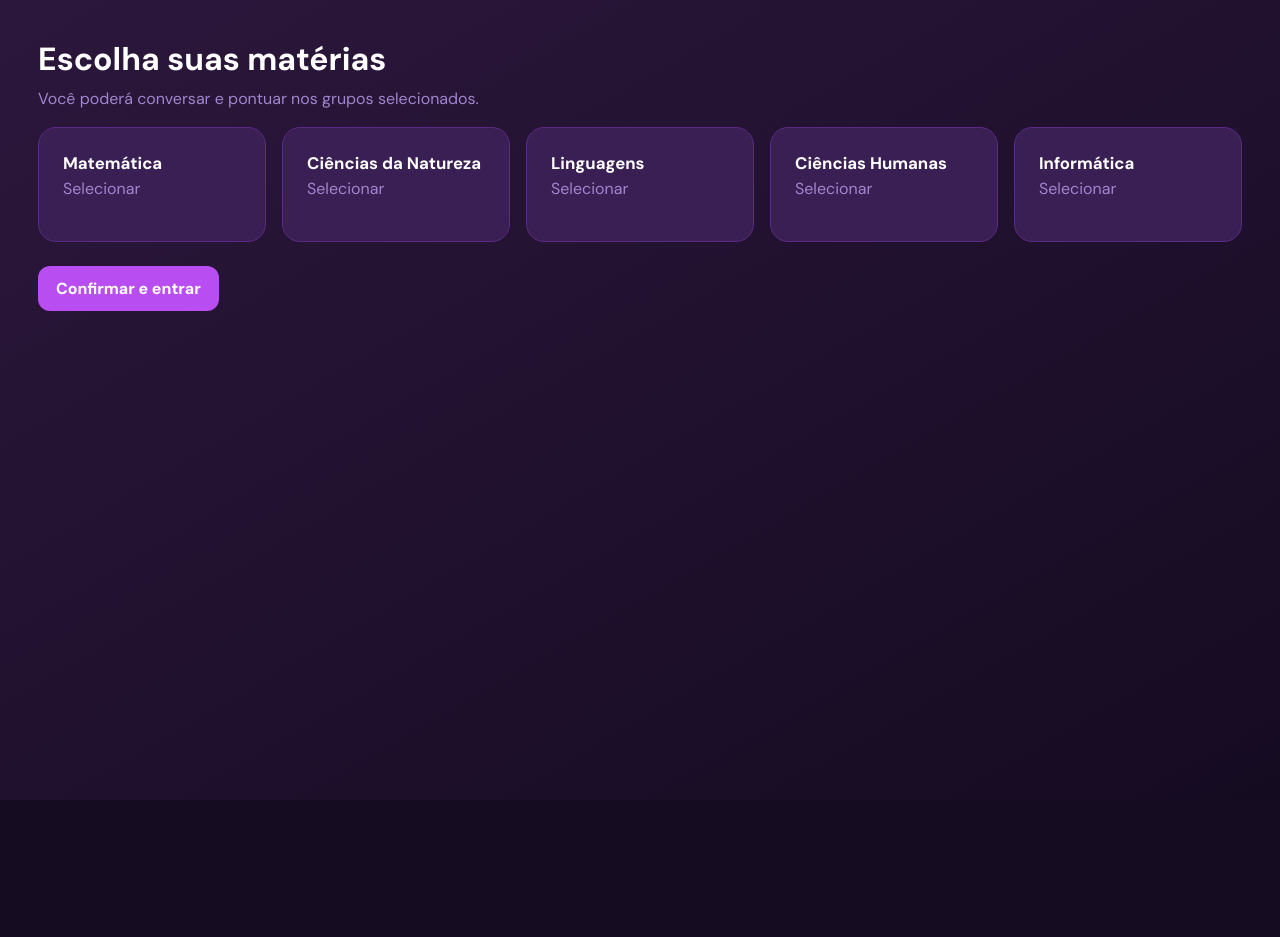
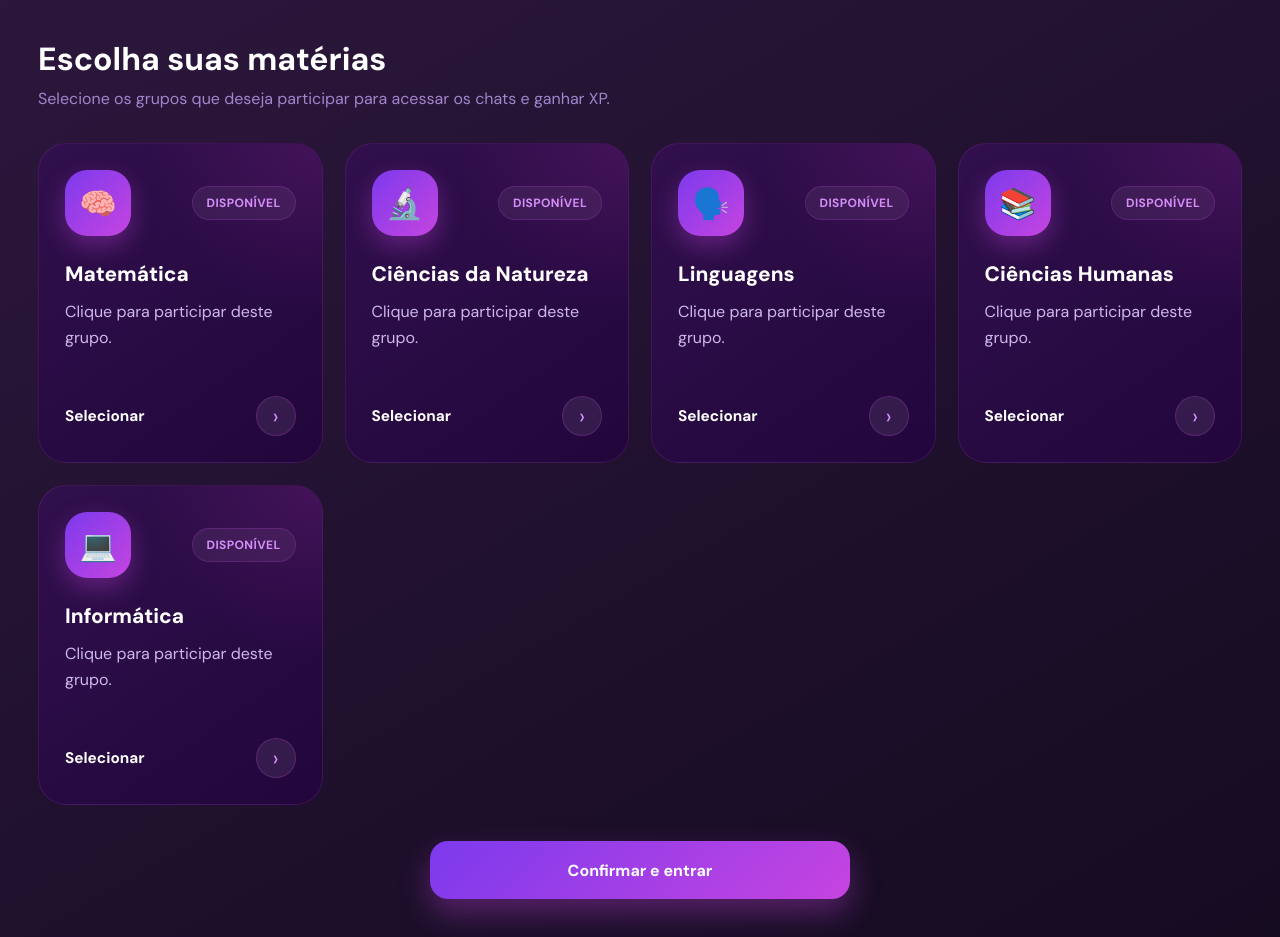
Before and after one commit to OSG-Online-Study-Group/OSG-Web-React, a React (Vite) app: page /OSG-Web-React/selecionar-materias in a window 1280 px wide. Before the commit the page ends 800 px from the top, so only its background shows below. Built offline with nearby package versions, Linux system fonts and the light colour scheme; no server answers; the database is empty; sample sign-in values are in the browser's storage.

Commit message:
correçaõ do jsx

```diff
--- a/src/pages/SelecionarMaterias/index.jsx
+++ b/src/pages/SelecionarMaterias/index.jsx
@@ -1,38 +1,303 @@
 import { useState } from "react";
 import { useNavigate } from "react-router-dom";
 import styled from "styled-components";
+
 import { GROUPS } from "../../constants/groups";
 import { useAuth } from "../../hooks/useAuth";
 import { entrarNosGrupos } from "../../services/firestore";
-import { Button, Card, Grid, Message, Muted, Page, Title } from "../../styles/ui";
+
+import {
+  Button,
+  Card,
+  Grid,
+  Message,
+  Muted,
+  Page,
+  Title,
+} from "../../styles/ui";
+
+const Header = styled.div`
+  margin-bottom: 34px;
+`;
+
+const GroupsGrid = styled(Grid)`
+  grid-template-columns: repeat(auto-fit, minmax(260px, 1fr));
+  gap: 22px;
+`;
 
 const Group = styled(Card)`
-  border-color: ${({ $selected }) => ($selected ? "#b84ef2" : "#5b2a86")};
+  position: relative;
+
+  overflow: hidden;
+
   cursor: pointer;
-  h2 { font-size: 1.05rem; margin: 0 0 4px; }
+
+  min-height: 210px;
+
+  padding: 26px;
+
+  border-radius: 28px;
+
+  background: ${({ $selected }) =>
+    $selected
+      ? "linear-gradient(145deg, #4a1d74 0%, #2b0b47 100%)"
+      : "linear-gradient(145deg, #31104d 0%, #22063b 100%)"};
+
+  border: 1px solid
+    ${({ $selected }) =>
+      $selected
+        ? "rgba(212, 146, 251, 0.55)"
+        : "rgba(196, 68, 224, 0.16)"};
+
+  transition:
+    transform 0.22s ease,
+    box-shadow 0.22s ease,
+    border-color 0.22s ease;
+
+  &:hover {
+    transform: translateY(-6px);
+
+    border-color: rgba(212, 146, 251, 0.45);
+
+    box-shadow: 0 18px 38px rgba(0, 0, 0, 0.35);
+  }
+
+  &::before {
+    content: "";
+
+    position: absolute;
+    inset: 0;
+
+    background:
+      radial-gradient(
+        circle at top right,
+        rgba(214, 58, 205, 0.14),
+        transparent 40%
+      );
+
+    pointer-events: none;
+  }
 `;
-const Confirm = styled(Button)`margin-top: 24px;`;
+
+const Top = styled.div`
+  display: flex;
+  align-items: center;
+  justify-content: space-between;
+
+  margin-bottom: 24px;
+`;
+
+const Icon = styled.div`
+  width: 66px;
+  height: 66px;
+
+  border-radius: 22px;
+
+  background: linear-gradient(135deg, #7c3aed, #c644e0);
+
+  display: flex;
+  align-items: center;
+  justify-content: center;
+
+  font-size: 30px;
+
+  box-shadow: 0 10px 24px rgba(198, 68, 224, 0.35);
+`;
+
+const Status = styled.div`
+  padding: 8px 14px;
+
+  border-radius: 999px;
+
+  background: ${({ $selected }) =>
+    $selected
+      ? "rgba(212, 146, 251, 0.14)"
+      : "rgba(255,255,255,0.06)"};
+
+  border: 1px solid rgba(196, 68, 224, 0.22);
+
+  color: ${({ $selected }) =>
+    $selected ? "#ffffff" : "#d492fb"};
+
+  font-size: 12px;
+  font-weight: 700;
+
+  letter-spacing: 0.4px;
+`;
+
+const Name = styled.h2`
+  color: white;
+
+  font-size: 1.3rem;
+  font-weight: 800;
+
+  margin-bottom: 12px;
+`;
+
+const Description = styled(Muted)`
+  color: #cdb8e9;
+
+  line-height: 1.6;
+`;
+
+const Footer = styled.div`
+  margin-top: auto;
+
+  padding-top: 28px;
+
+  display: flex;
+  align-items: center;
+  justify-content: space-between;
+`;
+
+const SelectText = styled.span`
+  color: white;
+
+  font-size: 0.96rem;
+  font-weight: 700;
+`;
+
+const Arrow = styled.div`
+  width: 40px;
+  height: 40px;
+
+  border-radius: 50%;
+
+  background: rgba(255,255,255,0.08);
+
+  border: 1px solid rgba(196, 68, 224, 0.25);
+
+  display: flex;
+  align-items: center;
+  justify-content: center;
+
+  color: #d492fb;
+
+  font-size: 22px;
+
+  transition: transform 0.2s ease;
+
+  ${Group}:hover & {
+    transform: translateX(4px);
+  }
+`;
+
+const Confirm = styled(Button)`
+  width: 100%;
+  max-width: 420px;
+
+  height: 58px;
+
+  margin: 36px auto 0;
+
+  border-radius: 18px;
+
+  font-size: 1rem;
+  font-weight: 700;
+
+  display: flex;
+  align-items: center;
+  justify-content: center;
+
+  background: linear-gradient(135deg, #7c3aed, #c644e0);
+
+  box-shadow: 0 14px 30px rgba(198, 68, 224, 0.35);
+
+  transition: 0.22s ease;
+
+  &:hover {
+    transform: translateY(-2px);
+    filter: brightness(1.05);
+  }
+
+  &:disabled {
+    opacity: 0.7;
+    cursor: not-allowed;
+    transform: none;
+  }
+`;
+
+const ICONS = {
+  matematica: "🧠",
+  matemática: "🧠",
+
+  humanas: "📚",
+  historia: "📚",
+  história: "📚",
+  geografia: "📚",
+  filosofia: "📚",
+  sociologia: "📚",
+
+  linguagens: "🗣️",
+  portugues: "🗣️",
+  português: "🗣️",
+  ingles: "🗣️",
+  inglês: "🗣️",
+  literatura: "🗣️",
+
+  natureza: "🔬",
+  ciencias: "🔬",
+  ciências: "🔬",
+  biologia: "🔬",
+  quimica: "🔬",
+  química: "🔬",
+  fisica: "🔬",
+  física: "🔬",
+
+  informatica: "💻",
+  informática: "💻",
+  programação: "💻",
+  programacao: "💻",
+};
+
+function getIcon(name = "") {
+  const text = name.toLowerCase();
+
+  const found = Object.entries(ICONS).find(([key]) =>
+    text.includes(key),
+  );
+
+  return found ? found[1] : "👥";
+}
 
 export default function SelecionarMaterias() {
   const { firebaseUser, refreshUsuario } = useAuth();
+
   const navigate = useNavigate();
+
   const [selected, setSelected] = useState([]);
   const [loading, setLoading] = useState(false);
   const [error, setError] = useState("");
 
   function toggle(id) {
-    setSelected((items) => (items.includes(id) ? items.filter((item) => item !== id) : [...items, id]));
+    setSelected((items) =>
+      items.includes(id)
+        ? items.filter((item) => item !== id)
+        : [...items, id],
+    );
   }
 
   async function confirm() {
-    if (!selected.length) return setError("Selecione pelo menos uma matéria.");
+    if (!selected.length) {
+      return setError(
+        "Selecione pelo menos uma matéria.",
+      );
+    }
+
     setLoading(true);
+
     try {
       await entrarNosGrupos(firebaseUser.uid, selected);
-      refreshUsuario({ groupIds: selected });
+
+      refreshUsuario({
+        groupIds: selected,
+      });
+
       navigate("/menu", { replace: true });
     } catch {
-      setError("Não foi possível entrar nos grupos. Confirme se eles existem no Firebase.");
+      setError(
+        "Não foi possível entrar nos grupos. Confirme se eles existem no Firebase.",
+      );
     } finally {
       setLoading(false);
     }
@@ -40,17 +305,70 @@ export default function SelecionarMaterias() {
 
   return (
     <Page>
-      <Title>Escolha suas matérias</Title>
-      <Muted>Você poderá conversar e pontuar nos grupos selecionados.</Muted>
-      <Grid>
-        {GROUPS.map((group) => (
-          <Group key={group.id} $selected={selected.includes(group.id)} onClick={() => toggle(group.id)}>
-            <h2>{group.name}</h2>
-            <Muted>{selected.includes(group.id) ? "Selecionado" : "Selecionar"}</Muted>
-          </Group>
-        ))}
-      </Grid>
-      <Confirm disabled={loading} onClick={confirm}>{loading ? "Salvando..." : "Confirmar e entrar"}</Confirm>
+      <Header>
+        <Title>Escolha suas matérias</Title>
+
+        <Muted>
+          Selecione os grupos que deseja participar para
+          acessar os chats e ganhar XP.
+        </Muted>
+      </Header>
+
+      <GroupsGrid>
+        {GROUPS.map((group) => {
+          const isSelected = selected.includes(group.id);
+
+          return (
+            <Group
+              key={group.id}
+              $selected={isSelected}
+              onClick={() => toggle(group.id)}
+            >
+              <Top>
+                <Icon>{getIcon(group.name)}</Icon>
+
+                <Status $selected={isSelected}>
+                  {isSelected
+                    ? "SELECIONADO"
+                    : "DISPONÍVEL"}
+                </Status>
+              </Top>
+
+              <div>
+                <Name>{group.name}</Name>
+
+                <Description>
+                  {isSelected
+                    ? "Você entrará neste grupo ao confirmar."
+                    : "Clique para participar deste grupo."}
+                </Description>
+              </div>
+
+              <Footer>
+                <SelectText>
+                  {isSelected
+                    ? "Selecionado"
+                    : "Selecionar"}
+                </SelectText>
+
+                <Arrow>
+                  {isSelected ? "✓" : "›"}
+                </Arrow>
+              </Footer>
+            </Group>
+          );
+        })}
+      </GroupsGrid>
+
+      <Confirm
+        disabled={loading}
+        onClick={confirm}
+      >
+        {loading
+          ? "Salvando..."
+          : "Confirmar e entrar"}
+      </Confirm>
+
       {error && <Message $error>{error}</Message>}
     </Page>
   );
```
